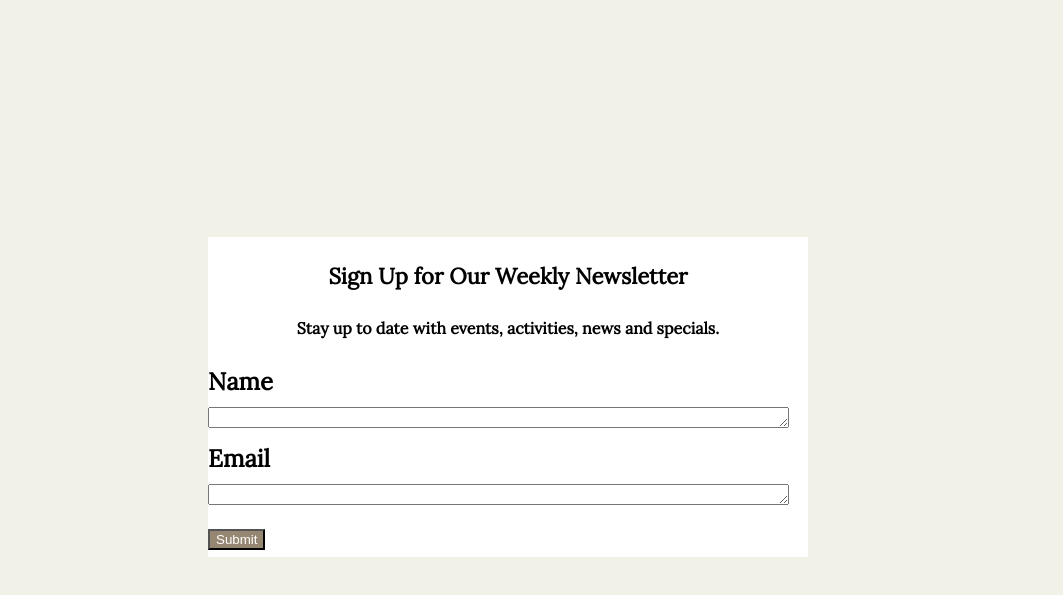
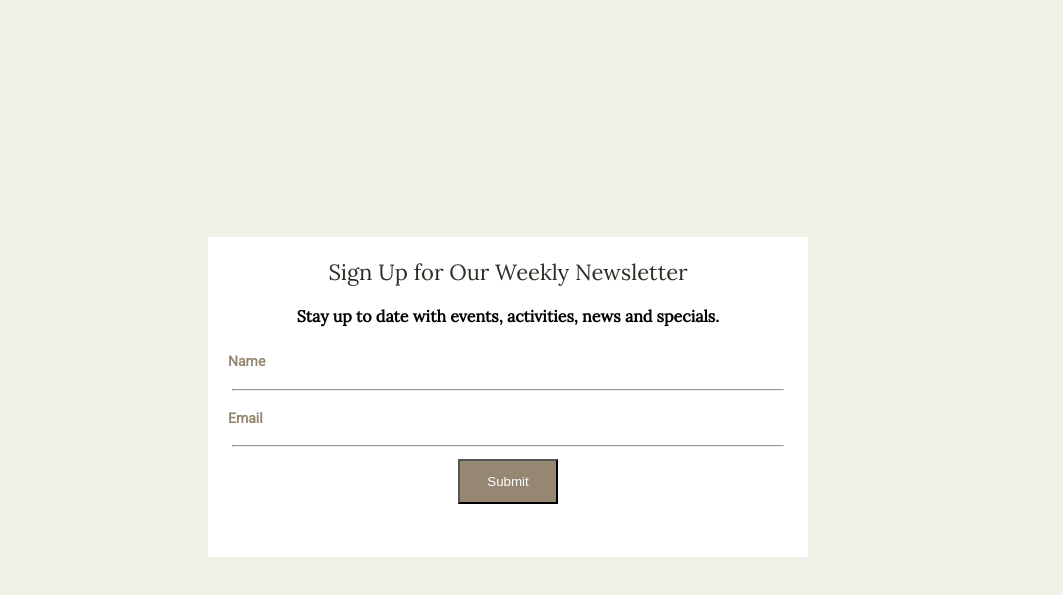
Before and after one commit to Onechiquita100/Etsy, a plain HTML site: page week-one-project/Newsletter.html in a window 1280 px wide. Shown: the part 101-696 px from the top of the page, without its empty margins (0-1063 px from the left). Drawn offline with Linux system fonts and the light colour scheme.

Commit message:
final commit

```diff
--- a/week-one-project/Newsletter.html
+++ b/week-one-project/Newsletter.html
@@ -24,13 +24,16 @@
 
           <h3>Sign Up for Our Weekly Newsletter</h3>
           <h4>Stay up to date with events, activities, news and specials.<h2>
-        <form>
-          <label for="name">Name</label>
-          <textarea name="name" id="name" cols="70" rows="1"></textarea>
-          <br>
-          <label for="email">Email</label>
-          <textarea name="email" id="email" cols="70" rows="1"></textarea>
-        </form>
+
+          <div id="marketing_info">
+            <p id="name">Name</p>
+
+            <hr>
+            <p id="email_ad">Email</p>
+            <hr>
+          </div>
+
+
         <input type="submit" id="submit_button" value="Submit">
 
       </div>
--- a/week-one-project/styles.css
+++ b/week-one-project/styles.css
@@ -384,13 +384,15 @@ footer {
 
 
 #postcard {
-
   background-color: white;
   width: 60%;
   height: 40%;
+  line-height: 1.2;
 }
 
 #postcard h3 {
+  color: #2B2F26;
+  font-weight: lighter;
   display: block;
   text-align: center;
 }
@@ -400,7 +402,47 @@ footer {
   text-align: center;
 }
 
+#postcard form {
+  color: #967343;
+  font-family: 'Roboto', sans-serif;
+  font-size: 10px;
+  padding-left: 76px;
+  line-height: .9;
+}
+
+#name {
+    padding: 5px 20px 5px 20px;
+    width: 400px;
+    color: #968772;
+    font-family: 'Roboto', sans-serif;
+    font-size: 14px;
+}
+
+#email_ad {
+
+    padding: 5px 20px 5px 20px;
+    width: 400px;
+    color: #968772;
+    font-family: 'Roboto', sans-serif;
+    font-size: 14px;
+}
+
+#marketing_info {
+  display: block;
+
+
+
+}
+hr {
+  color: #gray;
+  width: 550px;
+}
+
+
 #submit_button {
   background-color: #968772;
   color: white;
-}
+  width: 100px;
+  height: 45px;
+  display: block;
+  margin: 0 auto;
```
